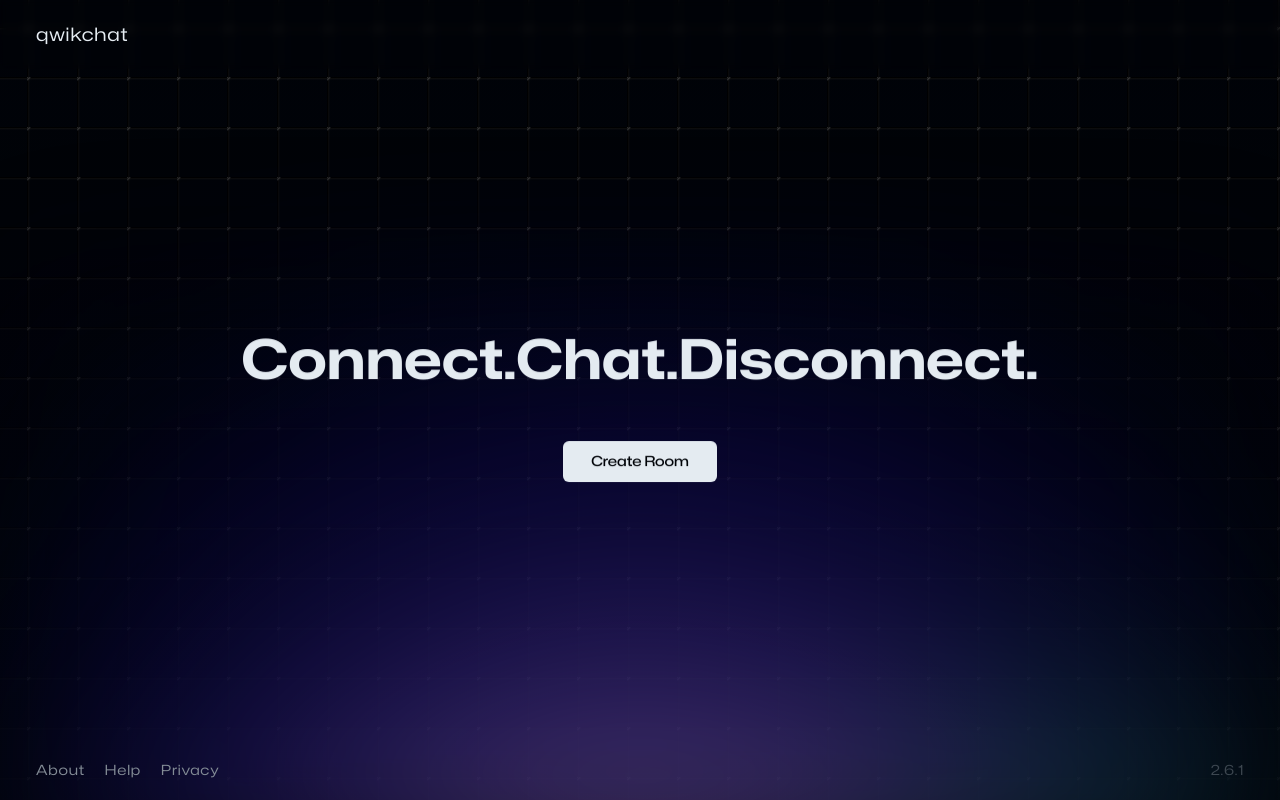
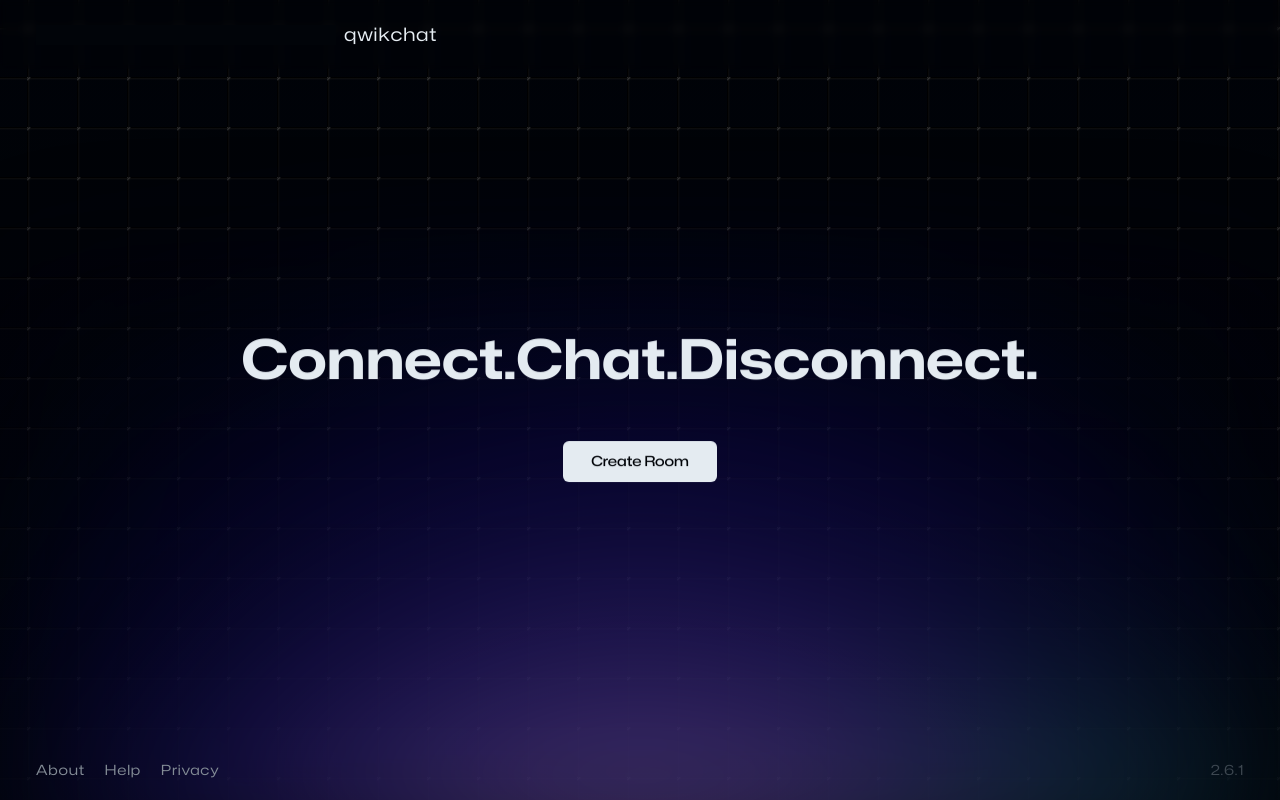
Before and after one commit to akshayraj-1/qwikchat, a React (Vite) app in the folder frontend/: page / in a window 1280 px wide. Built offline with nearby package versions, Linux system fonts and the light colour scheme.

Commit message:
Modified Navbar.jsx

```diff
--- a/frontend/src/components/UI/Navbar.jsx
+++ b/frontend/src/components/UI/Navbar.jsx
@@ -1,11 +1,13 @@
 import {Link} from "react-router-dom";
 import cn from "../../utils/cn.util.js";
+import qwikchat_logo from "../../assets/images/qwikchat_logo.svg";
 
 function Navbar(props) {
     return (
         <nav
             className={cn("fixed top-0 left-0 z-[45] flex justify-between w-full px-5 sm:px-9 py-[1.3rem] backdrop-blur-sm", props.className)}>
-            <Link to="/" className="text-[1.15rem] font-normal text-textPrimary">
+            <Link to="/" className="flex items-center justify-center text-[1.15rem] font-normal text-textPrimary">
+                <object className="h-5 me-2 -mb-[1px] " data={qwikchat_logo} type="image/svg+xml" />
                 <span>qwik</span>
                 <span>chat</span>
             </Link>
```
